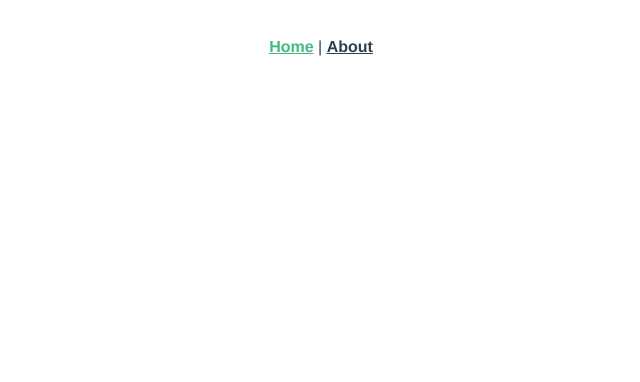
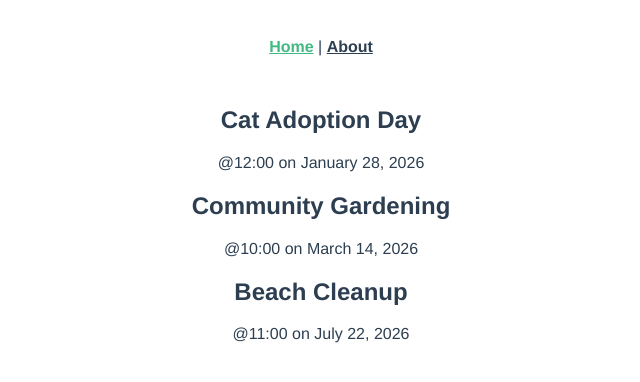
Before and after one commit to Fuma007/vue-project-lab02, a Vue app: page / in a window 1280 px wide. Shown: the top 382 px of the page, without its empty margins (319-959 px from the left). Built offline with nearby package versions, Linux system fonts and the light colour scheme; the HTML template or start-up script is replaced by a standard one.

Commit message:
8.4 commit with fix

```diff
--- a/src/components/EventCard.vue
+++ b/src/components/EventCard.vue
@@ -17,3 +17,12 @@ defineProps<{
 //   organizer: 'Kat Laydee'
 // })
 </script>
+
+<template>
+  <div class="event-class">
+    <div class="event-card">
+      <h2>{{ event.title }}</h2>
+      <span>@{{ event.time }} on {{ event.date }}</span>
+    </div>
+  </div>
+</template>
--- a/src/views/HomeView.vue
+++ b/src/views/HomeView.vue
@@ -1,9 +1,47 @@
 <script setup lang="ts">
 import EventCard from '@/components/EventCard.vue'
+import type { Event } from '@/types'
+import { ref } from 'vue'
+
+const events = ref<Event[]>([
+  {
+    id: 5928101,
+    category: 'animal welfare',
+    title: 'Cat Adoption Day',
+    description: 'Find your new feline friend at this event.',
+    location: 'Meow Town',
+    date: 'January 28, 2026',
+    time: '12:00',
+    petsAllowed: true,
+    organizer: 'Kat Laydee'
+  },
+  {
+    id: 4582797,
+    category: 'food',
+    title: 'Community Gardening',
+    description: 'Join us as we tend to the community edible plants.',
+    location: 'Flora City',
+    date: 'March 14, 2026',
+    time: '10:00',
+    petsAllowed: true,
+    organizer: 'Fern Pollin'
+  },
+  {
+    id: 8419988,
+    category: 'sustainability',
+    title: 'Beach Cleanup',
+    description: 'Help pick up trash along the shore.',
+    location: 'Playa Del Carmen',
+    date: 'July 22, 2026',
+    time: '11:00',
+    petsAllowed: false,
+    organizer: 'Carey Wales'
+  }
+])
 </script>
 
 <template>
   <div class="home">
-    <EventCard />
+    <EventCard v-for="event in events" :key="event.id" :event="event" />
   </div>
 </template>
```
